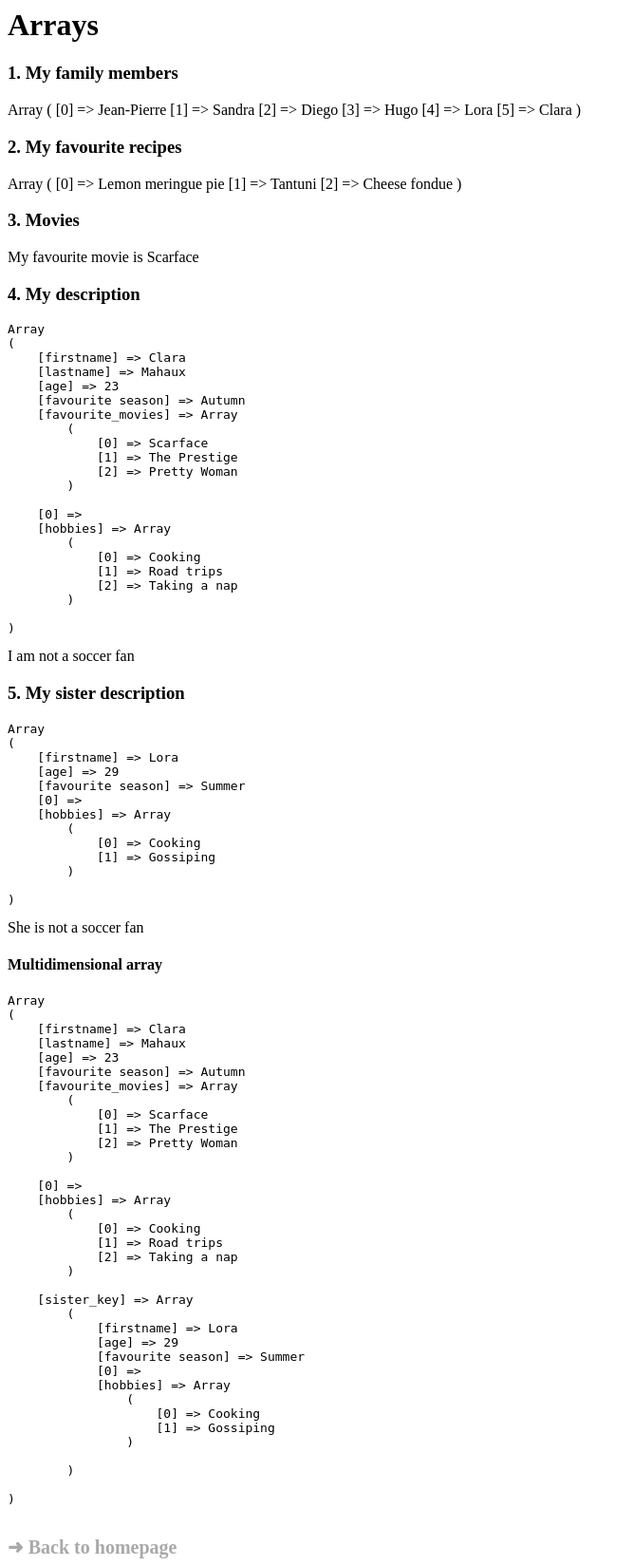
After one commit to clamaha/php_docker, a PHP site: page /variable/arrays.php in a window 1280 px wide. The commit adds this page. Shown: the whole page at 95% size, without its empty margins (0-667 px from the left). Run offline with PHP 8.4, Linux system fonts and the light colour scheme.

Commit message:
arrays in progress

```diff
--- /dev/null
+++ b/src/public/variable/arrays.php
@@ -0,0 +1,77 @@
+<title>Arrays</title>
+<h1>Arrays</h1>
+
+<style>
+    a {text-decoration:none; font-weight:700; font-size:20px; color:darkgrey;}
+</style>
+
+<h3>1. My family members</h3>
+<?php
+   $family = array('Jean-Pierre','Sandra','Diego','Hugo','Lora','Clara');
+  print_r($family);
+?>
+
+<h3>2. My favourite recipes</h3>
+<?php
+   $recipes = array('Lemon meringue pie','Tantuni','Cheese fondue');
+  print_r($recipes);
+?>
+
+<h3>3. Movies</h3>
+<?php
+   $movies = array('Scarface','The Prestige','Pretty Woman');
+?>
+<p>My favourite movie is <?php echo $movies[0];?></p>
+
+<h3>4. My description</h3>
+<?php
+    $me = array(
+    'firstname' => 'Clara',
+    'lastname' => 'Mahaux',
+    'age' => '23',
+    'favourite season' => 'Autumn',
+    'favourite_movies' => array ('Scarface','The Prestige','Pretty Woman'),
+    $soccer_lover = false,
+    'hobbies' => array ('Cooking', 'Road trips', 'Taking a nap'),
+    );
+
+    echo '<pre>';
+    print_r($me);
+    echo '</pre>';
+        if ($soccer_lover){
+            echo "I love soccer!";
+        } else{
+            echo "I am not a soccer fan";
+        }
+?>
+
+<h3>5. My sister description</h3>
+<?php
+    $sister = array(
+    'firstname' => 'Lora',
+    'age' => '29',
+    'favourite season' => 'Summer',
+    $soccer_lover = false,
+    'hobbies' => array ('Cooking', 'Gossiping'),
+    );
+
+    echo '<pre>';
+    print_r($sister);
+    echo '</pre>';
+        if ($soccer_lover){
+            echo "She loves soccer!";
+        } else{
+            echo "She is not a soccer fan";
+        };
+?>
+<br>
+<h4>Multidimensional array</h4>
+<?php
+    $me['sister_key'] = $sister;
+    echo '<pre>';
+    print_r($me);
+    echo '</pre>';
+?>
+
+<br>
+<a href="/index.php">➜ Back to homepage</a>
```
Also changed, not shown: src/public/index.php (+18 -3 lines), src/public/variable/conditions.php (added, +9 -0 lines), src/public/variable/functions.php (added, +7 -0 lines), src/public/variable/loops.php (added, +7 -0 lines), src/public/variable/variable_types.php (+7 -9 lines).
